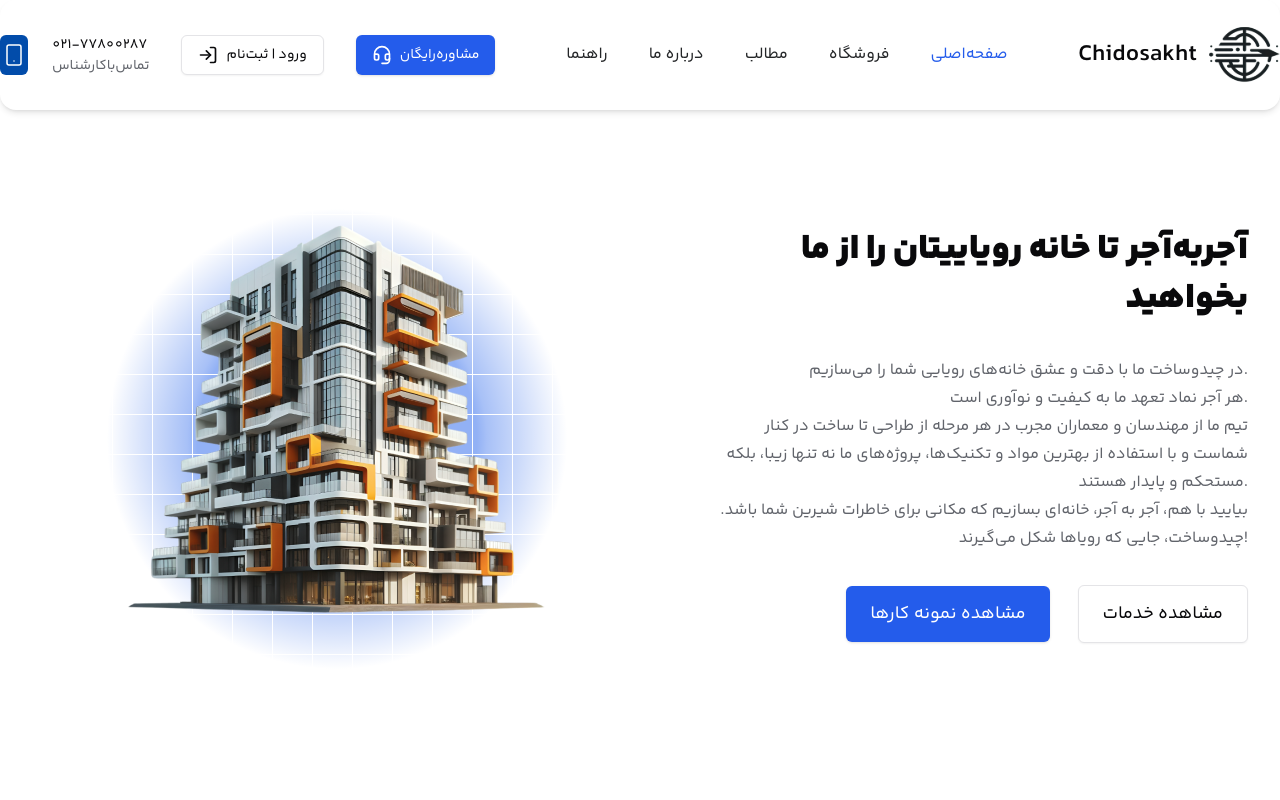
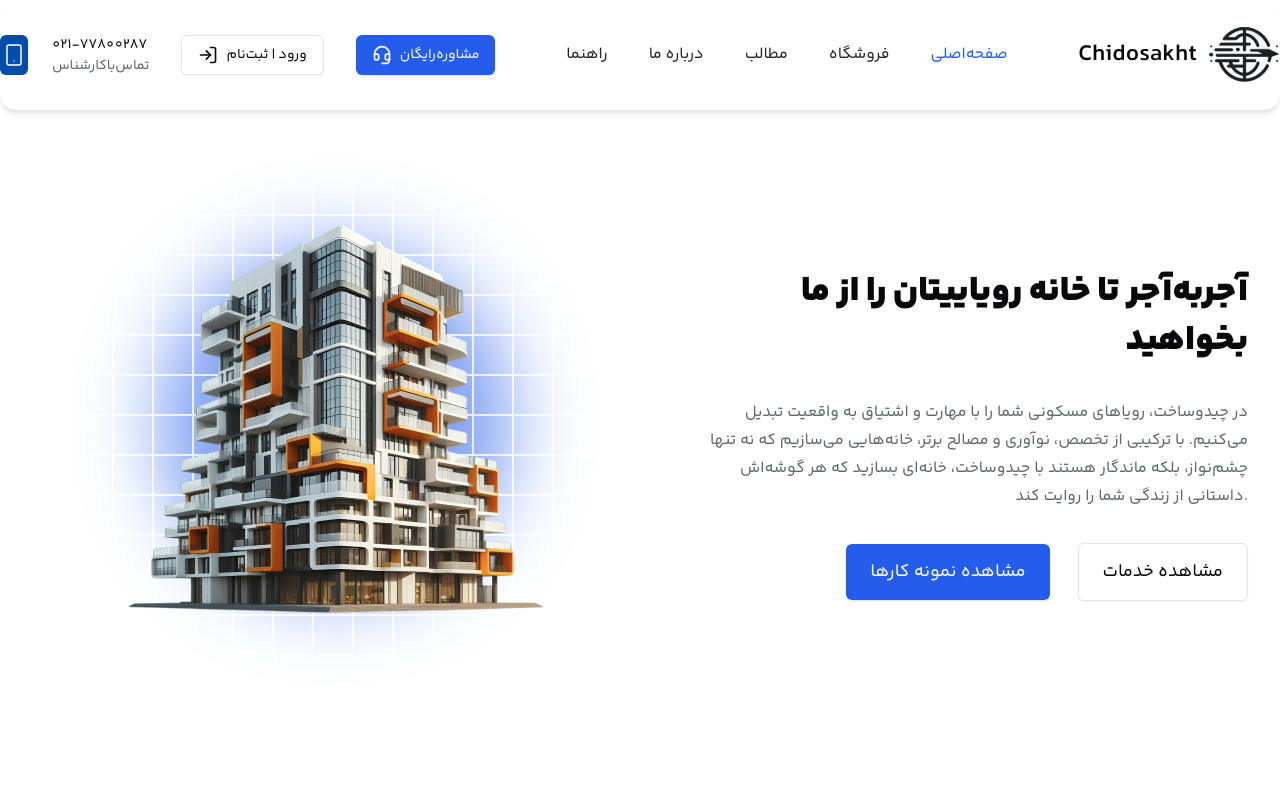
Before and after one commit to mo1nammad/chidosakht-test, a Next.js app: page / in a window 1280 px wide. Shown: the top 800 px of the page. Built offline with nearby package versions, Linux system fonts and the light colour scheme.

Commit message:
<edit> hero section

```diff
--- a/src/app/(navigation)/page.tsx
+++ b/src/app/(navigation)/page.tsx
@@ -13,29 +13,22 @@ export default function Home() {
         <section className="flex flex-col xl:flex-row items-center justify-between pt-6">
           <div className="relative w-fit h-[600px] overflow-hidden hidden md:block">
             <div
-              className="relative size-[600px]"
+              className="relative size-[600px] z-10"
               style={{
-                backgroundColor: "#2563EB",
                 background:
-                  "linear-gradient(#ffffff 1px, transparent 1px), linear-gradient(to right, #ffffff 1px, #2563EB 1px)",
+                  "linear-gradient(#ffffff 1.7000000000000002px,transparent 1.7000000000000002px), linear-gradient(to right,#ffffff 1.7000000000000002px, #00000000 1.7000000000000002px)",
+                backgroundColor: "#00000000",
                 backgroundSize: "40px 40px",
-                opacity: 1,
+                opacity: 0.8,
               }}
-            >
-              <div
-                className="absolute inset-0 size-[610px]"
-                style={{
-                  background:
-                    "radial-gradient(closest-side, #ffffff80 140px, #ffffff99 150px , #ffffff 230px)",
-                }}
-              />
-            </div>
+            ></div>{" "}
+            <div className="size-[350px] bg-primary/60 absolute top-28 left-32 rounded-full blur-2xl"></div>
             <Image
               alt="hero section image"
               width={448}
               height={450}
               src={"/home/Fanavaran 1.png"}
-              className="absolute top-20 left-[70px]"
+              className="absolute top-20 left-[70px] z-20"
             />
           </div>
 
@@ -46,19 +39,11 @@ export default function Home() {
               </h1>
               <div className="max-w-[540px] text-muted-foreground">
                 <p className="leading-7">
-                  در چیدوساخت ما با دقت و عشق خانه‌های رویایی شما را می‌سازیم.
-                </p>
-                <p className="leading-7">
-                  هر آجر نماد تعهد ما به کیفیت و نوآوری است.
-                </p>
-                <p className="leading-7">
-                  تیم ما از مهندسان و معماران مجرب در هر مرحله از طراحی تا ساخت
-                  در کنار شماست و با استفاده از بهترین مواد و تکنیک‌ها،
-                  پروژه‌های ما نه تنها زیبا، بلکه مستحکم و پایدار هستند.
-                </p>
-                <p className="leading-7">
-                  بیایید با هم، آجر به آجر، خانه‌ای بسازیم که مکانی برای خاطرات
-                  شیرین شما باشد. چیدوساخت، جایی که رویاها شکل می‌گیرند!
+                  در چیدوساخت، رویاهای مسکونی شما را با مهارت و اشتیاق به واقعیت
+                  تبدیل می‌کنیم. با ترکیبی از تخصص، نوآوری و مصالح برتر،
+                  خانه‌هایی می‌سازیم که نه تنها چشم‌نواز، بلکه ماندگار هستند با
+                  چیدوساخت، خانه‌ای بسازید که هر گوشه‌اش داستانی از زندگی شما را
+                  روایت کند.
                 </p>
               </div>
             </div>
@@ -104,7 +89,7 @@ export default function Home() {
             </div>
           </div>
 
-          <div className="flex flex-col md:flex-row items-center justify-center gap-x-16 mt-14 mx-auto">
+          <div className="flex flex-col flex-col-reverse md:flex-row items-center justify-center gap-x-16 mt-14 mx-auto">
             {/* left part */}
             <div className="flex flex-col gap-y-8">
               <div className="flex flex-col gap-y-4 items-center justify-center my-6 md:my-0">
--- a/src/components/navbar.tsx
+++ b/src/components/navbar.tsx
@@ -55,10 +55,14 @@ const Navbar = () => {
         <div id="menu" className="hidden items-center xl:flex">
           <NavigationMenu />
         </div>
-        <div id="logo" className="md:flex items-center gap-x-3 hidden">
+        <Link
+          href="/"
+          id="logo"
+          className="md:flex items-center gap-x-3 hidden"
+        >
           <span className="text-2xl font-yekan-semibold">Chidosakht</span>
           <Image src="/logo.svg" width={71} height={56} alt="logo" />
-        </div>
+        </Link>
       </nav>
     </div>
   );
```
